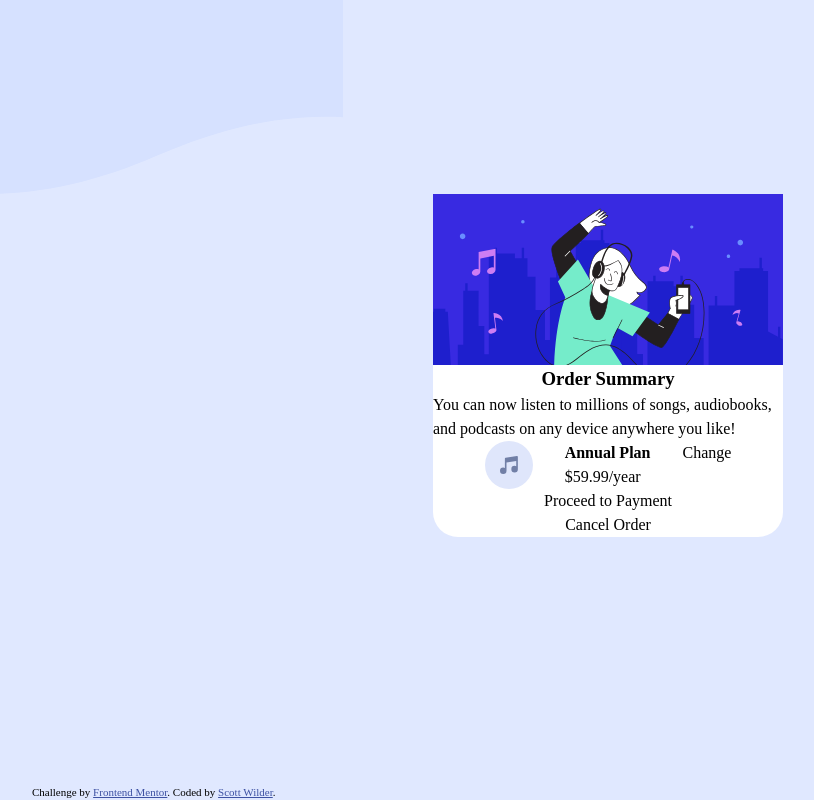
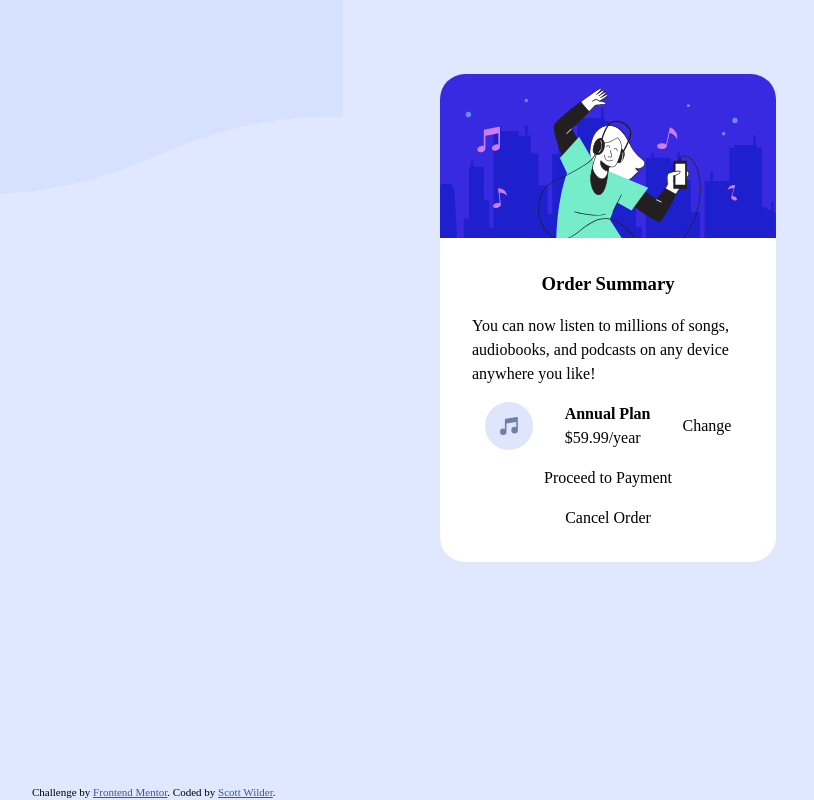
Before and after one commit to Scott-Wilder/fem-order-summary-component, a plain HTML site: page index.html in a window 1280 px wide. Shown: the whole page, without its empty margins (32-846 px from the left). Drawn offline with Linux system fonts and the light colour scheme.

Commit message:
style: Feature and updates related to styling

```diff
--- a/index.html
+++ b/index.html
@@ -20,7 +20,7 @@
   </div>
   <div class="container">
   <div class="hero">
-    <div class="img-top"><img src="images\illustration-hero.svg" alt="illustration-hero"></div>
+    <div class="img-top-box"><img class="img-top" src="images\illustration-hero.svg" alt="illustration-hero"></div>
     <div class="content">
       <h3>Order Summary</h3>
       <p>You can now listen to millions of songs, audiobooks, and podcasts on any
--- a/styles.css
+++ b/styles.css
@@ -83,23 +83,31 @@ body {
     display: flex;
     justify-content: center;
     align-items: center;
+    margin-top: -7.5rem;
 }
 .hero {
     display: flex;
-    width: 21.875rem;
+    width: 21rem;
     background-color: white;
     flex-direction: column;
     border-radius: 25px;
 }
+.img-top {
+    border-radius: 25px 25px 0px 0px;
+}
 .content{
     display: flex;
-    justify-content: center;
     align-items: center;
     flex-direction: column;
+    grid-gap: 1rem;
+    padding: 2rem;
+
 }
 .center{
     display: flex;
     grid-gap: 2rem;
+    align-items: center;
+
 }
 .attribution {
     position: absolute;
```
